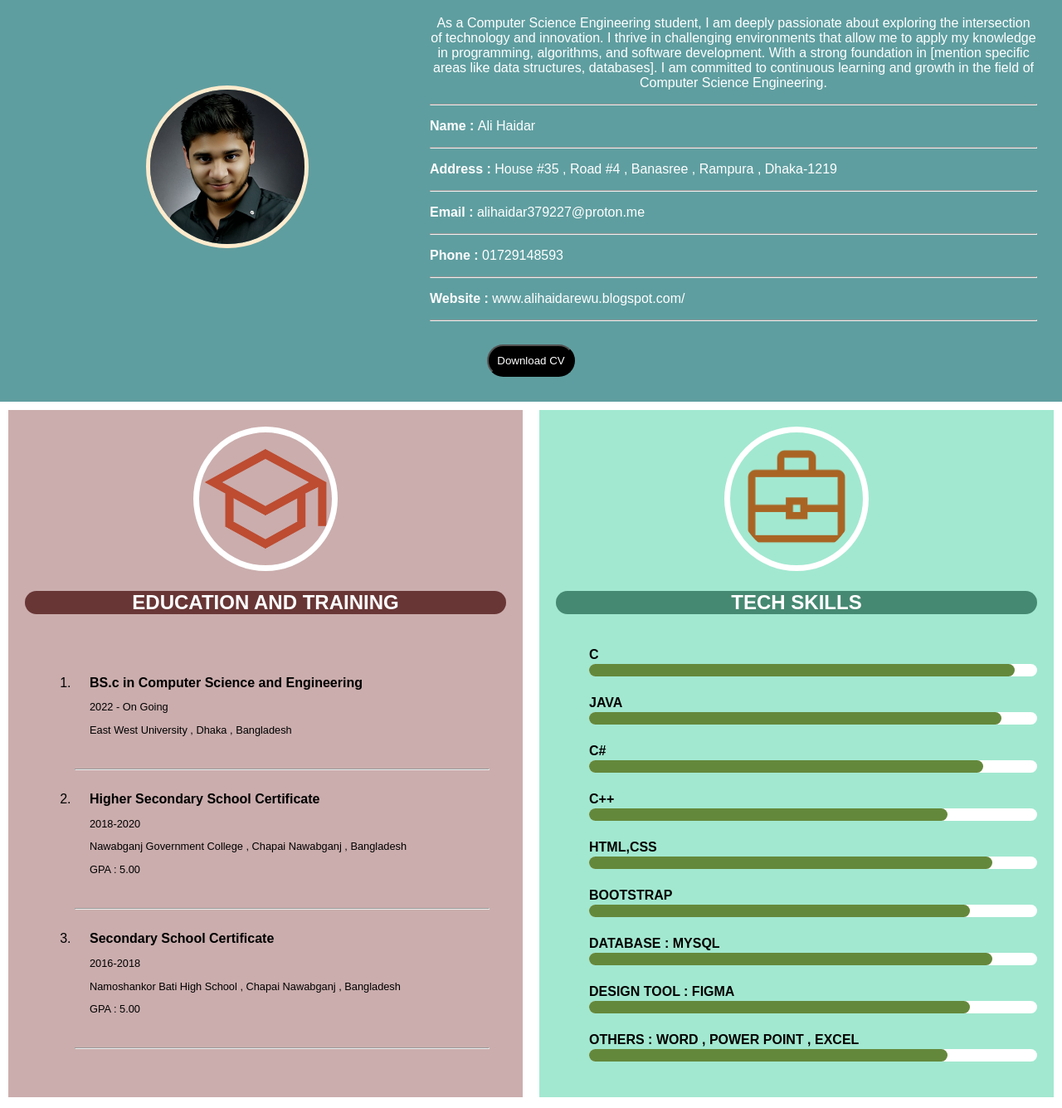
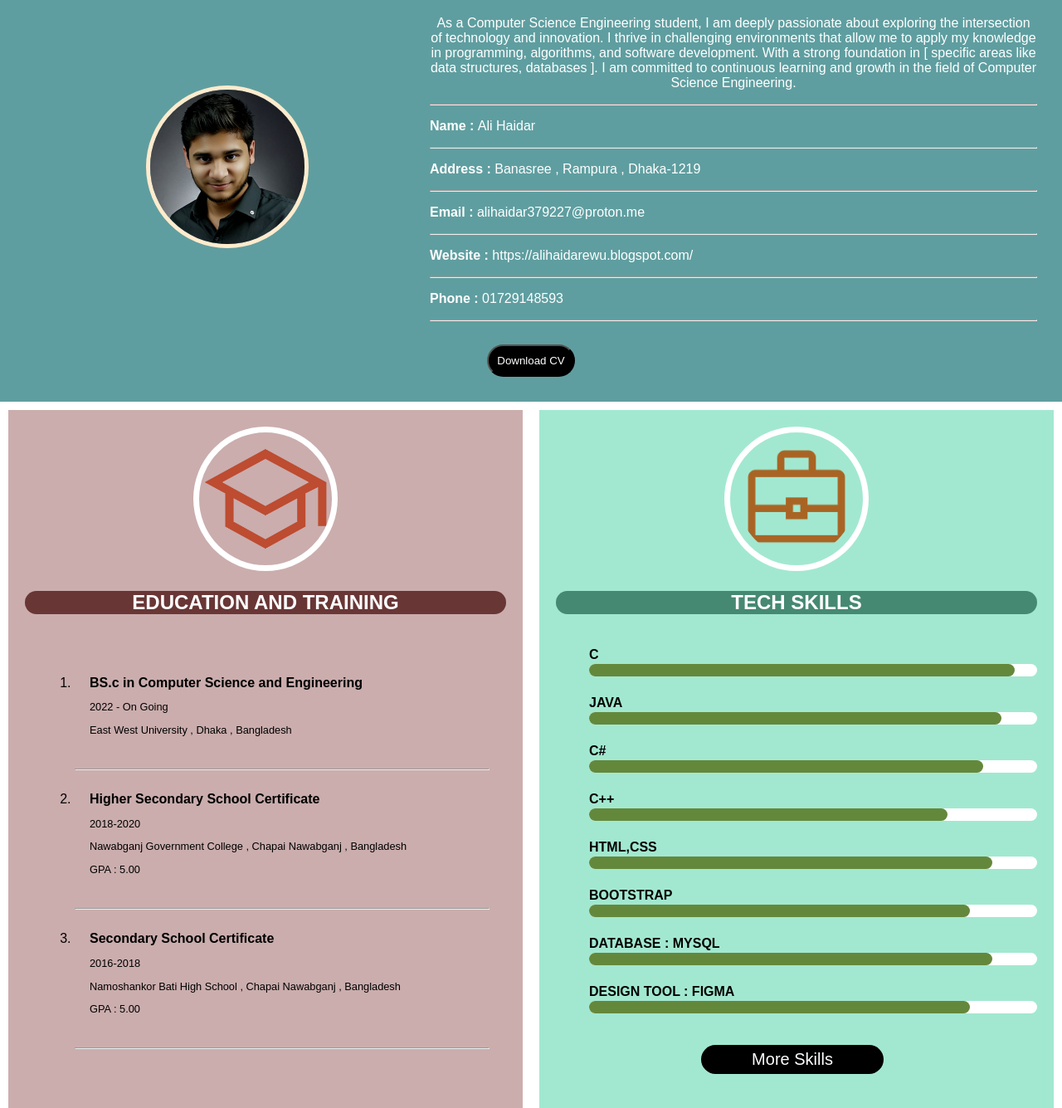
Before and after one commit to Ali-Haidar-159/my-portfolio, a plain HTML site: page index.html in a window 1280 px wide. Shown: the part 883-2218 px from the top of the page at 83% size. Drawn offline with Linux system fonts and the light colour scheme.

Commit message:
Add skill button & change description

```diff
--- a/desktop.css
+++ b/desktop.css
@@ -408,6 +408,16 @@ h2{
     }
 }
 
+#skillButton {
+	width : 220px ;
+	height : 35px ;
+	background-color : black ;
+	border-radius : 20px ;
+	color : white ;
+	font-size : 20px ;
+	margin-left : 25% ;
+}
+
 /* professional card design end  */
 
 /* achivement-contact design start  */
--- a/index.html
+++ b/index.html
@@ -70,16 +70,16 @@
                         exploring the intersection of technology and innovation. I thrive in
                         challenging environments that allow me to apply my knowledge in programming,
                         algorithms, and software development. With a strong foundation in
-                        [mention specific areas like data structures, databases].
+                        [ specific areas like data structures, databases ].
                         I am committed to continuous learning and growth in the field
                         of Computer Science Engineering.</p><hr>
 
                         <div id="bio">
                             <p><b>Name : </b>Ali Haidar</p><hr>
-                            <p><b>Address :</b> House #35 , Road #4 , Banasree , Rampura , Dhaka-1219 </p><hr>
+                            <p><b>Address :</b> Banasree , Rampura , Dhaka-1219 </p><hr>
                             <p><b>Email : </b><a href="mailto:alihaidar379227@proton.me" target="_blank">alihaidar379227@proton.me</a></p><hr>
-                            <p><b>Phone : </b><a href="tel:01729148593">01729148593</a></p><hr>
-                            <p><b>Website : </b><a href="https://alihaidarewu.blogspot.com/" target="_blank">www.alihaidarewu.blogspot.com/</a></p><hr>
+                            <p><b>Website : </b><a href="https://alihaidarewu.blogspot.com/" target="_blank">https://alihaidarewu.blogspot.com/</a></p><hr>
+							<p><b>Phone : </b><a href="tel:01729148593">01729148593</a></p><hr>
                         </div>
 
                     </div>
@@ -147,7 +147,7 @@
                             <li id="bootstrap"><strong>BOOTSTRAP</strong></li>
                             <li id="mysql"><strong>DATABASE : MYSQL</strong></li>
                             <li id="figma"><strong>DESIGN TOOL : FIGMA </strong></li>
-                            <li id="ms" ><strong>OTHERS : WORD , POWER POINT , EXCEL</strong></li>
+                            <button id="skillButton" onclick="window.open()" class="btn request-callback">More Skills</button>
                         </ul>
                     </div>
                 </div>
--- a/mobile.css
+++ b/mobile.css
@@ -342,6 +342,16 @@ h2{
     }
 }
 
+#skillButton {
+	width : 150px ;
+	height : 30px ;
+	background-color : black ;
+	border-radius : 20px ;
+	color : white ;
+	font-size : 20px ;
+	margin-left : 30% ;
+}
+
 /* professional card design end  */
 
 /* achivement-contact design start  */
```
